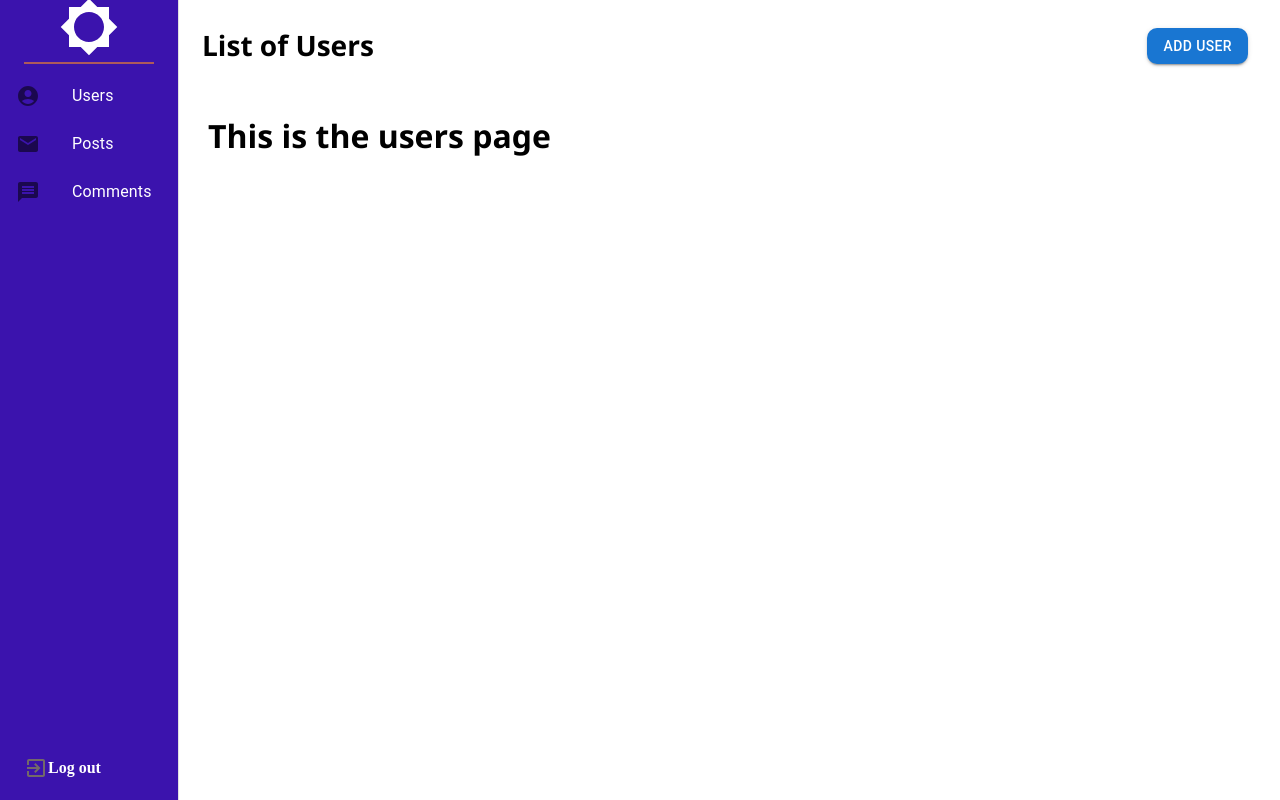
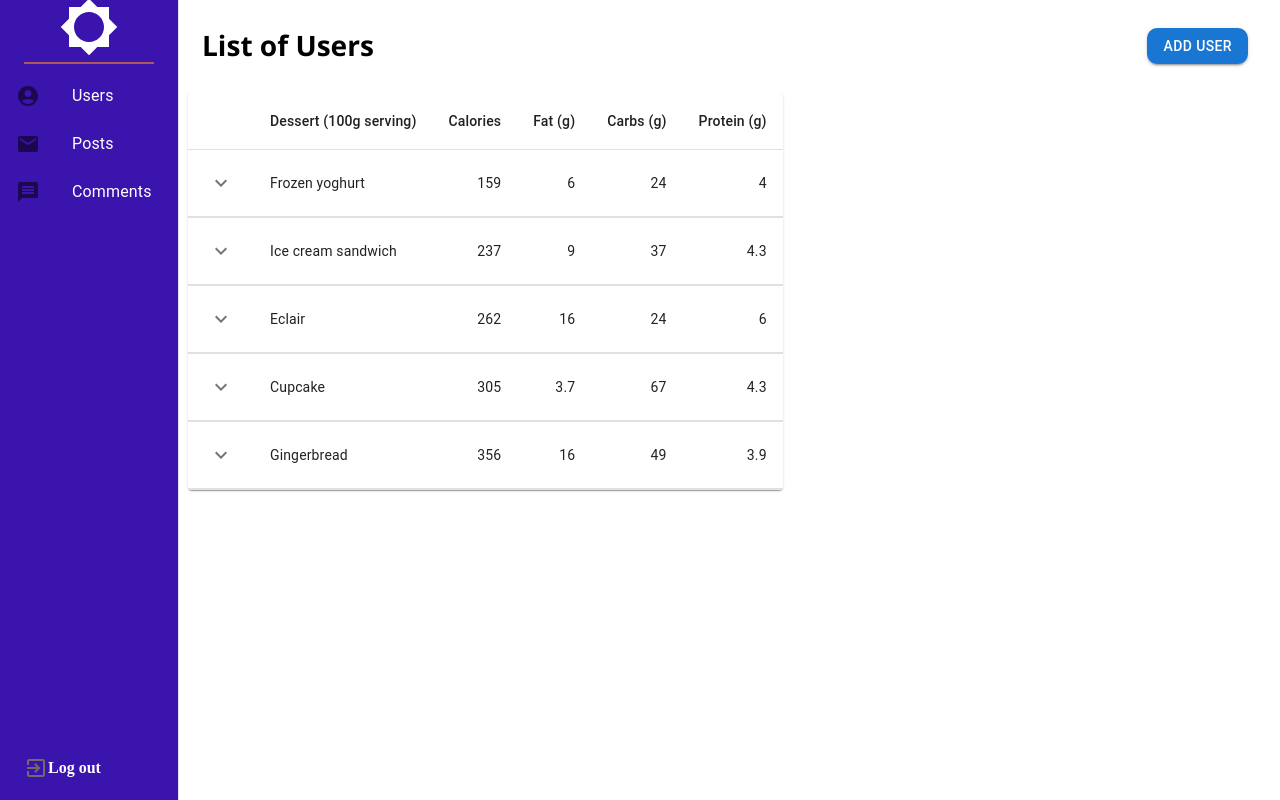
Before and after one commit to Uplus-Mutual-Partners/manageIT, a React (Create React App) app: page / in a window 1280 px wide. Built offline with nearby package versions, Linux system fonts and the light colour scheme; a web font is replaced by a local one.

Commit message:
Add env variable

```diff
--- a/src/components/Comments.js
+++ b/src/components/Comments.js
@@ -1,6 +1,7 @@
 import React from "react";
 
 const Comments = () => {
+  console.log(process.env);
   return (
     <>
       <h1 className="table-title">This is the Comments page</h1>
--- a/src/components/Users.js
+++ b/src/components/Users.js
@@ -1,9 +1,11 @@
 import React from "react";
-
+import UserTable from "./tables/users";
 const Users = () => {
   return (
     <>
-      <h1 className="table-title">This is the users page</h1>
+      <div>
+        <UserTable />
+      </div>
     </>
   );
 };
--- /dev/null
+++ b/src/components/tables/users.js
@@ -0,0 +1,151 @@
+import * as React from "react";
+import PropTypes from "prop-types";
+import Box from "@mui/material/Box";
+import Collapse from "@mui/material/Collapse";
+import IconButton from "@mui/material/IconButton";
+import Table from "@mui/material/Table";
+import TableBody from "@mui/material/TableBody";
+import TableCell from "@mui/material/TableCell";
+import TableContainer from "@mui/material/TableContainer";
+import TableHead from "@mui/material/TableHead";
+import TableRow from "@mui/material/TableRow";
+import Typography from "@mui/material/Typography";
+import Paper from "@mui/material/Paper";
+import KeyboardArrowDownIcon from "@mui/icons-material/KeyboardArrowDown";
+import KeyboardArrowUpIcon from "@mui/icons-material/KeyboardArrowUp";
+
+function createData(name, calories, fat, carbs, protein, price) {
+  return {
+    name,
+    calories,
+    fat,
+    carbs,
+    protein,
+    price,
+    history: [
+      {
+        date: "2020-01-05",
+        customerId: "11091700",
+        amount: 3,
+      },
+      {
+        date: "2020-01-02",
+        customerId: "Anonymous",
+        amount: 1,
+      },
+    ],
+  };
+}
+
+function Row(props) {
+  const { row } = props;
+  const [open, setOpen] = React.useState(false);
+
+  return (
+    <React.Fragment>
+      <TableRow sx={{ "& > *": { borderBottom: "unset" } }}>
+        <TableCell>
+          <IconButton
+            aria-label="expand row"
+            size="small"
+            onClick={() => setOpen(!open)}
+          >
+            {open ? <KeyboardArrowUpIcon /> : <KeyboardArrowDownIcon />}
+          </IconButton>
+        </TableCell>
+        <TableCell component="th" scope="row">
+          {row.name}
+        </TableCell>
+        <TableCell align="right">{row.calories}</TableCell>
+        <TableCell align="right">{row.fat}</TableCell>
+        <TableCell align="right">{row.carbs}</TableCell>
+        <TableCell align="right">{row.protein}</TableCell>
+      </TableRow>
+      <TableRow>
+        <TableCell style={{ paddingBottom: 0, paddingTop: 0 }} colSpan={6}>
+          <Collapse in={open} timeout="auto" unmountOnExit>
+            <Box sx={{ margin: 1 }}>
+              <Typography variant="h6" gutterBottom component="div">
+                History
+              </Typography>
+              <Table size="small" aria-label="purchases">
+                <TableHead>
+                  <TableRow>
+                    <TableCell>Date</TableCell>
+                    <TableCell>Customer</TableCell>
+                    <TableCell align="right">Amount</TableCell>
+                    <TableCell align="right">Total price ($)</TableCell>
+                  </TableRow>
+                </TableHead>
+                <TableBody>
+                  {row.history.map((historyRow) => (
+                    <TableRow key={historyRow.date}>
+                      <TableCell component="th" scope="row">
+                        {historyRow.date}
+                      </TableCell>
+                      <TableCell>{historyRow.customerId}</TableCell>
+                      <TableCell align="right">{historyRow.amount}</TableCell>
+                      <TableCell align="right">
+                        {Math.round(historyRow.amount * row.price * 100) / 100}
+                      </TableCell>
+                    </TableRow>
+                  ))}
+                </TableBody>
+              </Table>
+            </Box>
+          </Collapse>
+        </TableCell>
+      </TableRow>
+    </React.Fragment>
+  );
+}
+
+Row.propTypes = {
+  row: PropTypes.shape({
+    calories: PropTypes.number.isRequired,
+    carbs: PropTypes.number.isRequired,
+    fat: PropTypes.number.isRequired,
+    history: PropTypes.arrayOf(
+      PropTypes.shape({
+        amount: PropTypes.number.isRequired,
+        customerId: PropTypes.string.isRequired,
+        date: PropTypes.string.isRequired,
+      })
+    ).isRequired,
+    name: PropTypes.string.isRequired,
+    price: PropTypes.number.isRequired,
+    protein: PropTypes.number.isRequired,
+  }).isRequired,
+};
+
+const rows = [
+  createData("Frozen yoghurt", 159, 6.0, 24, 4.0, 3.99),
+  createData("Ice cream sandwich", 237, 9.0, 37, 4.3, 4.99),
+  createData("Eclair", 262, 16.0, 24, 6.0, 3.79),
+  createData("Cupcake", 305, 3.7, 67, 4.3, 2.5),
+  createData("Gingerbread", 356, 16.0, 49, 3.9, 1.5),
+];
+
+export default function USerTable() {
+  return (
+    <TableContainer component={Paper}>
+      <Table aria-label="collapsible table">
+        <TableHead>
+          <TableRow>
+            <TableCell />
+            <TableCell>Dessert (100g serving)</TableCell>
+            <TableCell align="right">Calories</TableCell>
+            <TableCell align="right">Fat&nbsp;(g)</TableCell>
+            <TableCell align="right">Carbs&nbsp;(g)</TableCell>
+            <TableCell align="right">Protein&nbsp;(g)</TableCell>
+          </TableRow>
+        </TableHead>
+        <TableBody>
+          {rows.map((row) => (
+            <Row key={row.name} row={row} />
+          ))}
+        </TableBody>
+      </Table>
+    </TableContainer>
+  );
+}
```
Also changed, not shown: 2 other files (tests, documents, lock files or other folders).
